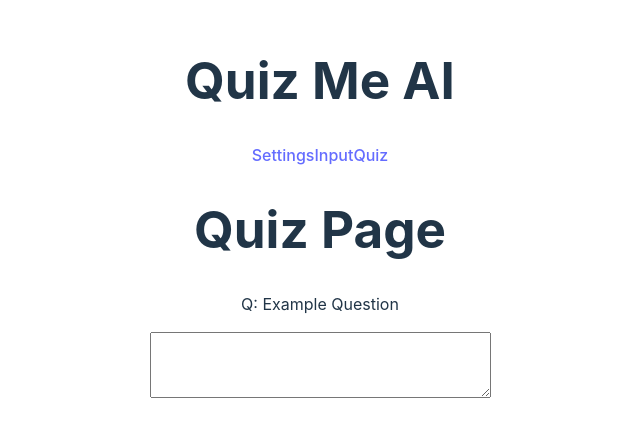
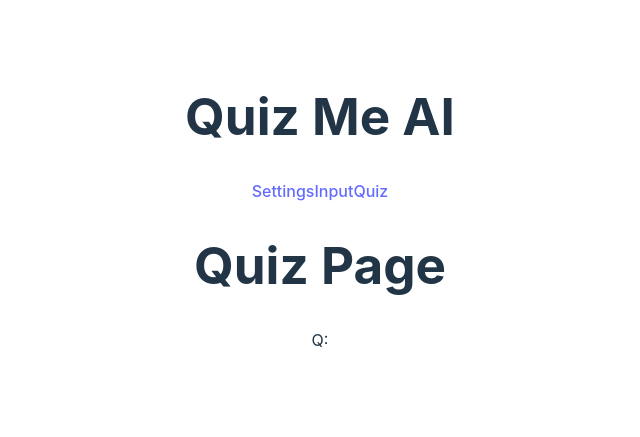
Before and after one commit to MichaelEight/Quiz-Me-AI, a React (Vite) app: page /quiz in a window 1280 px wide. Shown: the part 189-626 px from the top of the page, without its empty margins (320-960 px from the left). Built offline with nearby package versions, Linux system fonts and the light colour scheme.

Commit message:
feat: Improved navigation for QuizPage

```diff
--- a/src/InputPage.tsx
+++ b/src/InputPage.tsx
@@ -2,13 +2,19 @@ import { useNavigate } from 'react-router-dom';
 
 export default function InputPage() {
     const navigate = useNavigate();
+
+    const handleNextClick = () => {
+        navigate('/quiz', { state: { nextBtnPressed: true } });
+    };
 
     return (
         <>
             <h1>INPUT PAGE</h1>
             <textarea rows={20} cols={120} />
 
-            <button onClick={() => navigate('/quiz')}>Next</button>
+            {/* TODO: Add secondary input as "Focus on ...". Ignore if empty. */}
+
+            <button onClick={handleNextClick}>Next</button>
         </>
     );
 }
--- a/src/QuizPage.tsx
+++ b/src/QuizPage.tsx
@@ -1,4 +1,6 @@
-import { useState } from 'react';
+import { useState, useEffect } from 'react';
+import { Answer } from './types';
+import { useLocation } from 'react-router-dom';
 
 export default function QuizPage() {
     const exampleQuestion = 'Example Question';
@@ -9,9 +11,31 @@ export default function QuizPage() {
         { content: 'Answer4', isCorrect: false },
     ];
 
-    const [question, setQuestion] = useState(exampleQuestion);
-    const [answers, setAnswers] = useState(exampleAnswers);
-    const [isClosedQuestion, setIsClosedQuestion] = useState(false);
+    const location = useLocation();
+
+    const [question, setQuestion] = useState('');
+    const [answers, setAnswers] = useState<Answer[]>([]);
+    const [isClosedQuestion, setIsClosedQuestion] = useState(true);
+
+    useEffect(() => {
+        // Generate new answers only if page accessed through "next" button on InputPage
+        if (location.state?.nextBtnPressed) {
+            console.log('Accessed from next button');
+            setQuestion(exampleQuestion);
+            setAnswers(exampleAnswers);
+            setIsClosedQuestion(true);
+        } else {
+            console.log('Accessed from Navlink');
+        }
+    }, []);
+
+    // When entered through NEXT button,
+    // Generate N (N = C + O) questions based on input text and settings.
+    // Create a pool of pointers to questions
+    // When user answers the question and goes to next one, remove it
+    // If answer was correct -- do nothing
+    // If answer was incorrect -- add 2 more pointers to random places in a pool
+    //  Note: Change 2 to setting parameter
 
     const handleOnAnswerClick = (e) => {
         const answer = answers.find(
@@ -29,8 +53,8 @@ export default function QuizPage() {
             <h1>Quiz Page</h1>
             <p>Q: {question}</p>
             {isClosedQuestion ? (
-                answers.map((answer, index) => (
-                    <button key={index} onClick={handleOnAnswerClick}>
+                answers.map((answer) => (
+                    <button key={answer.content} onClick={handleOnAnswerClick}>
                         {answer.content}
                     </button>
                 ))
--- a/src/SettingsPage.tsx
+++ b/src/SettingsPage.tsx
@@ -48,6 +48,8 @@ export default function SettingsPage() {
                 />
             </label>
 
+            {/* TODO: Add setting determining difficulty of all/part of questions */}
+
             <button onClick={() => navigate('/input')}>Next</button>
         </div>
     );
--- /dev/null
+++ b/src/types.ts
@@ -0,0 +1,4 @@
+export type Answer = {
+    content: string;
+    isCorrect: boolean;
+};
```
